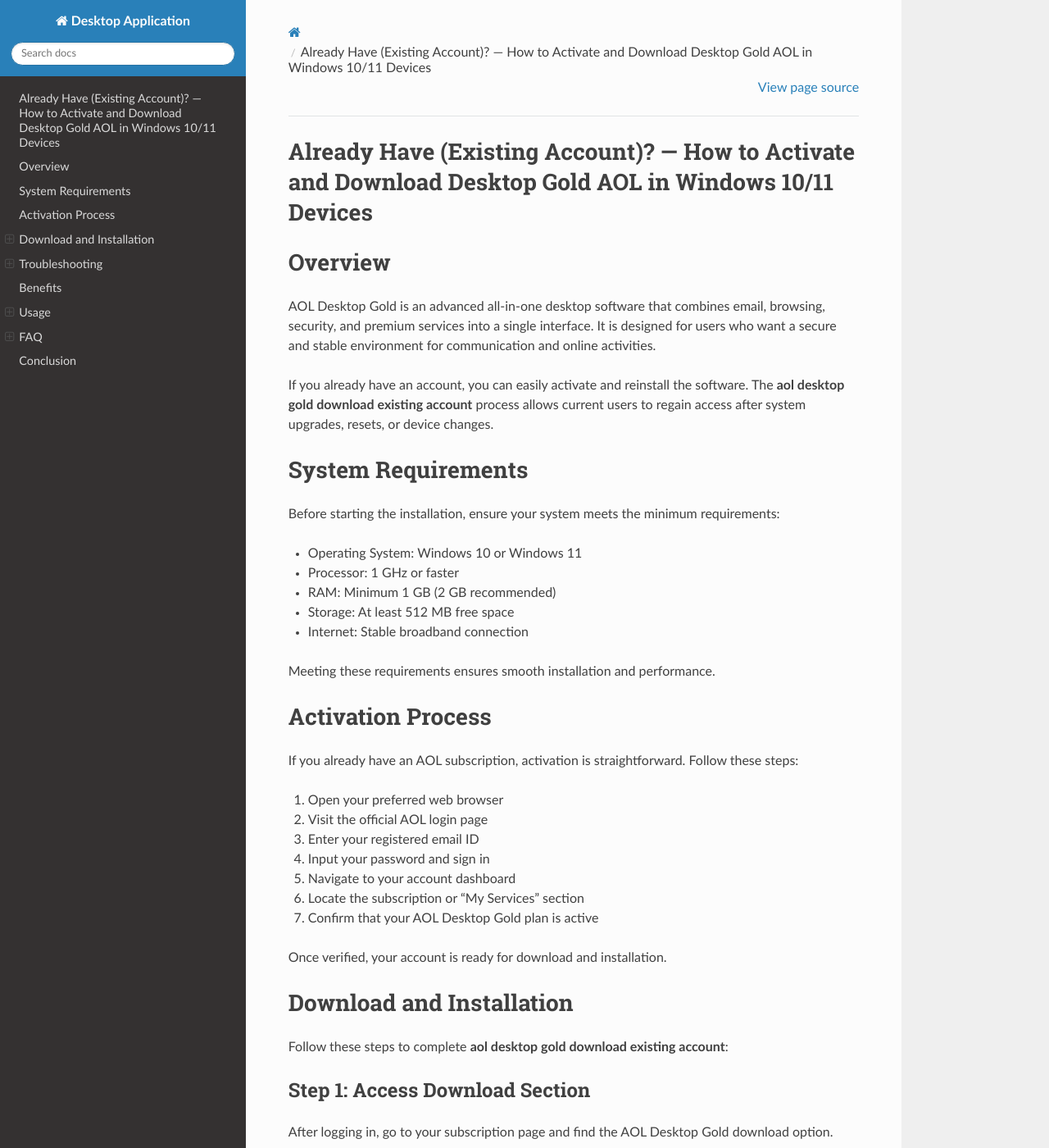
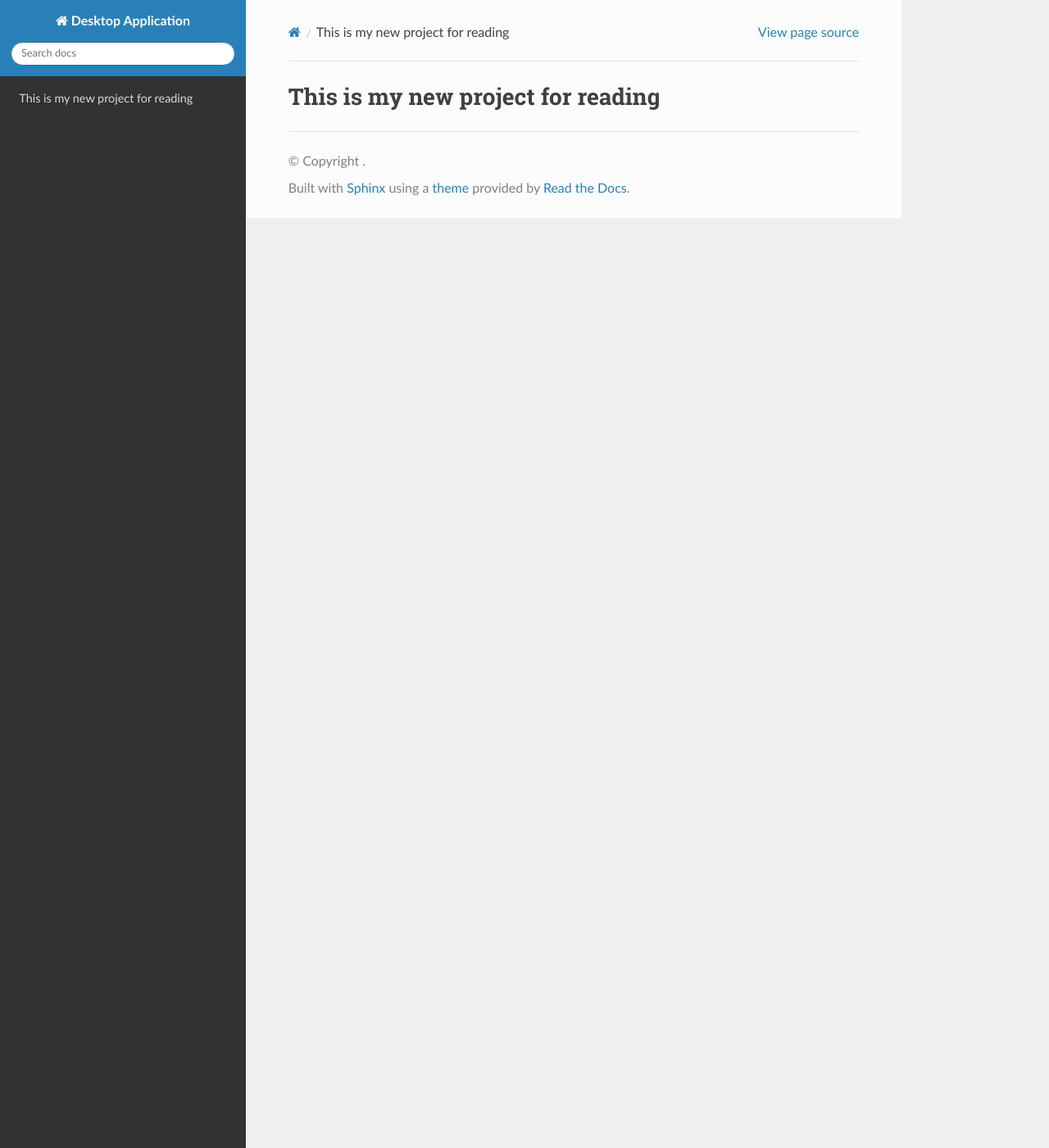
Before and after one commit to Gandara-prog/desktop-application, a Sphinx documentation site: the page built from docs/index.rst, in a window 1280 px wide and 1400 px high. Shown: the whole window at 82% size. Built offline with Sphinx 7.4.7 and the Read the Docs theme 3.1.0, drawn with Linux system fonts in a browser that asks for light colours; some of the changed text lies outside the part shown.

Commit message:
Update index.rst

```diff
--- a/docs/index.rst
+++ b/docs/index.rst
@@ -1,184 +1,2 @@
-Already Have (Existing Account)? — How to Activate and Download Desktop Gold AOL in Windows 10/11 Devices
-=========================================================================================================
-
-Overview
-========
-
-AOL Desktop Gold is an advanced all-in-one desktop software that combines email, browsing, security, and premium services into a single interface. It is designed for users who want a secure and stable environment for communication and online activities.
-
-If you already have an account, you can easily activate and reinstall the software. The **aol desktop gold download existing account** process allows current users to regain access after system upgrades, resets, or device changes.
-
-
-System Requirements
-===================
-
-Before starting the installation, ensure your system meets the minimum requirements:
-
-- Operating System: Windows 10 or Windows 11
-- Processor: 1 GHz or faster
-- RAM: Minimum 1 GB (2 GB recommended)
-- Storage: At least 512 MB free space
-- Internet: Stable broadband connection
-
-Meeting these requirements ensures smooth installation and performance.
-
-
-Activation Process
-==================
-
-If you already have an AOL subscription, activation is straightforward. Follow these steps:
-
-1. Open your preferred web browser
-2. Visit the official AOL login page
-3. Enter your registered email ID
-4. Input your password and sign in
-5. Navigate to your account dashboard
-6. Locate the subscription or “My Services” section
-7. Confirm that your AOL Desktop Gold plan is active
-
-Once verified, your account is ready for download and installation.
-
-
-Download and Installation
-=========================
-
-Follow these steps to complete **aol desktop gold download existing account**:
-
-Step 1: Access Download Section
-------------------------------
-
-After logging in, go to your subscription page and find the AOL Desktop Gold download option.
-
-Step 2: Download Setup File
---------------------------
-
-Click the download button and save the installer file to your computer, usually in the Downloads folder.
-
-Step 3: Run Installer
---------------------
-
-Double-click the downloaded file to begin installation. If prompted, click “Run”.
-
-Step 4: Follow Installation Prompts
-----------------------------------
-
-Accept the terms and conditions and follow the on-screen instructions to continue.
-
-Step 5: Complete Installation
-----------------------------
-
-Wait for the installation process to finish. This may take a few minutes.
-
-Step 6: Launch Software
-----------------------
-
-Open AOL Desktop Gold from your desktop or start menu.
-
-Step 7: Sign In
---------------
-
-Enter your AOL credentials to access your account. Your data will sync automatically.
-
-
-Troubleshooting
-===============
-
-Sometimes users may face issues during installation. Below are common problems and solutions:
-
-Download Not Working
---------------------
-
-- Check your internet connection
-- Disable pop-up blockers
-- Try another browser
-
-Installation Errors
--------------------
-
-- Restart your computer
-- Run installer as administrator
-- Ensure system compatibility
-
-Login Issues
-------------
-
-- Verify username and password
-- Reset password if needed
-- Clear browser cache
-
-Software Not Opening
---------------------
-
-- Restart your system
-- Update Windows
-- Reinstall using a fresh download file
-
-
-Benefits
-========
-
-Completing **aol desktop gold download existing account** provides several advantages:
-
-- Access to premium AOL features
-- Enhanced security with automatic updates
-- Faster browsing experience
-- Easy email management
-- Stable and user-friendly interface
-
-
-Usage
-=====
-
-After installation, you can start using AOL Desktop Gold immediately:
-
-Email Access
-------------
-
-Manage and organize your emails efficiently with built-in tools.
-
-Secure Browsing
----------------
-
-Browse the internet safely with advanced protection features.
-
-Contact Management
-------------------
-
-Store and manage contacts within the platform.
-
-Customization
--------------
-
-Adjust settings, themes, and preferences to suit your needs.
-
-
-FAQ
-===
-
-Can I install AOL Desktop Gold on multiple devices?
---------------------------------------------------
-
-Yes, depending on your subscription plan, you can install it on supported devices.
-
-Do I need to pay again for installation?
----------------------------------------
-
-No, existing account holders can download and install without additional charges.
-
-Will my data be lost during installation?
-----------------------------------------
-
-No, your emails and data are stored on AOL servers and will sync after login.
-
-How long does installation take?
---------------------------------
-
-The process usually takes a few minutes based on your internet speed and system performance.
-
-
-Conclusion
-==========
-
-The **aol desktop gold download existing account** process is designed to be simple and efficient for current users. By following the correct steps, you can activate, download, and install the software without any complications. Whether you are switching devices or reinstalling after an issue, this guide ensures a smooth experience.
-
-Keeping your AOL Desktop Gold updated and properly installed helps improve performance, enhances security, and ensures uninterrupted access to your account. With this structured documentation, you can confidently complete the setup and start using AOL Desktop Gold on your Windows 10 or Windows 11 device.
+This is my new project for reading
+=================================
```
